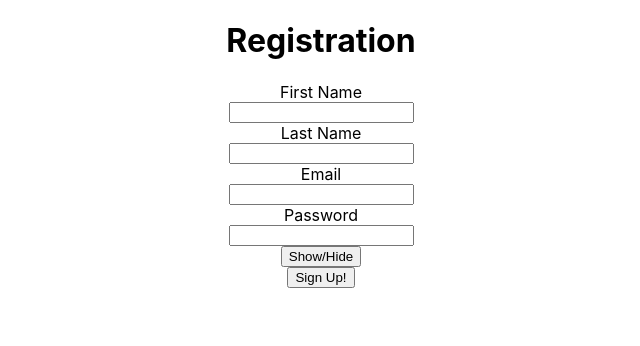
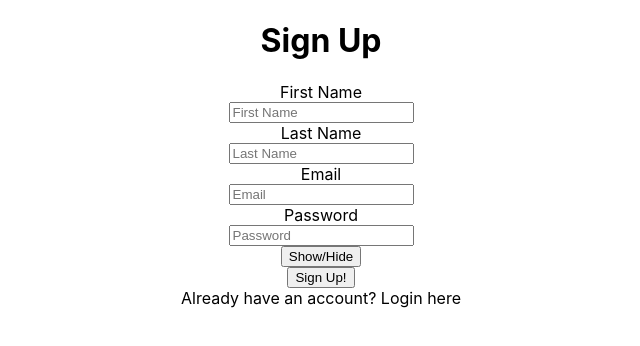
Before and after one commit to GT-4Farmers/haystack, a React (Create React App) app in the folder frontend/: page /register in a window 1280 px wide. Shown: the top 346 px of the page, without its empty margins (319-959 px from the left). Built offline with nearby package versions, Linux system fonts and the light colour scheme.

Commit message:
Fix Register with blank fields

```diff
--- a/frontend/src/App.css
+++ b/frontend/src/App.css
@@ -42,3 +42,7 @@
   flex-direction: column;
   align-items: center;
 }
+
+.loginText {
+  cursor: pointer;
+}
--- a/frontend/src/App.js
+++ b/frontend/src/App.js
@@ -1,5 +1,6 @@
 import './App.css';
 import { BrowserRouter as Router, Switch, Route } from 'react-router-dom';
+import { useState } from 'react';
 import Profile from './components/Profile';
 import Users from './components/Users';
 import Home from './components/Home';
@@ -7,16 +8,23 @@ import Login from './components/Login';
 import Register from './components/Register';
 
 
-const App = () => (
+function App() {
+  const [title, updateTitle] = useState(null);
+
+  return (
     <Router>
       <Switch>
         <Route path="/" exact component={Home} />
         <Route path="/users" component={Users} />
         <Route path="/profile" component={Profile} />
         <Route path="/login" component={Login} />
-      <Route path="/register" component={Register} />
+        <Route path="/register" component={Register}>
+          <Register updateTitle={updateTitle}/>
+        </Route>
       </Switch>
     </Router>
   )
 
-export default App;
+}
+
+export default App
--- a/frontend/src/components/Register.js
+++ b/frontend/src/components/Register.js
@@ -2,91 +2,143 @@ import React, { useState } from 'react'
 import Axios from 'axios'
 import '../App.css';
 
-function Register() {
+function Register(props) {
 
-    const [firstNameReg, setFirstNameReg] = useState('');
-    const [lastNameReg, setLastNameReg] = useState('');
-    const [emailReg, setEmailReg] = useState('');
-    const [passwordReg, setPasswordReg] = useState('');
+    const [state, setState] = useState({
+        firstNameReg: "",
+        lastNameReg: "",
+        emailReg: "",
+        passwordReg: "",
+        confirmPasswordReg: ""
+    })
+
+    // const [firstNameReg, setFirstNameReg] = useState('');
+    // const [lastNameReg, setLastNameReg] = useState('');
+    // const [emailReg, setEmailReg] = useState('');
+    // const [passwordReg, setPasswordReg] = useState('');
     const [hidden, setHidden] = useState(true);
 
     const register = () => {
+        if (state.firstNameReg === "" ||
+            state.lastNameReg === "" ||
+            state.emailReg === "" ||
+            state.passwordReg === "") {
+                alert("Please fill out all of the required fields.");
+                return;
+        }
+
         Axios.post('http://localhost:3001/register', {
-            firstName: firstNameReg,
-            lastName: lastNameReg,
-            email: emailReg,
-            password: passwordReg
+            firstName: state.firstNameReg,
+            lastName: state.lastNameReg,
+            email: state.emailReg,
+            password: state.passwordReg,
+            // confirmPassword: state.confirmPasswordReg
         }).then((response) => {
             console.log(response);
             if (!response.data.success) {
                 alert(response.data.msg);
+            } else {
+                alert(response.data.msg);
+                // redirectToHome();
             }
         })
-        clearForm();
+        // clearForm();
     };
 
-    const clearForm = () => {
-        setFirstNameReg('')
-        setLastNameReg('')
-        setEmailReg('')
-        setPasswordReg('')
+    const redirectToHome = () => {
+        props.updateTitle('Home')
+        props.history.push('/home');
     }
+    const redirectToLogin = () => {
+        props.updateTitle('Login')
+        props.history.push('/login');
+    }
+
+    // const clearForm = () => {
+    //     setFirstNameReg('')
+    //     setLastNameReg('')
+    //     setEmailReg('')
+    //     setPasswordReg('')
+    // }
 
     const toggleShow = () => {
         setHidden(!hidden)
     }
 
+    // const handleRegister = (e) => {
+    //     e.preventDefault();
+    //     if (state.password === state.confirmPassword) {
+    //         register();
+    //     } else {
+    //         //
+    //     }
+    // }
+
+    const handleChange = (e) => {
+        const { id, value } = e.target
+        setState(prevState => ({
+            ...prevState,
+            [id] : value
+        }))
+    }
+
     return (
         <div className="App">
             <div className = "registration">
-                <h1>Registration</h1>
+                <h1>Sign Up</h1>
                 <label>First Name</label>
                 <input
                     type="text"
-                    onChange={(e) => {
-                        if (e.target.value === '') {
-                            return;
-                        } else {
-                            setFirstNameReg(e.target.value);
-                        }
-                    }}
+                    placeholder="First Name"
+                    id="firstNameReg"
+                    value={state.firstNameReg ? state.firstNameReg : ""}
+                    onChange={handleChange}
                 />
                 <label>Last Name</label>
                 <input
                     type="text"
-                    onChange={(e) => {
-                        if (e.target.value === '') {
-                            return;
-                        } else {
-                            setLastNameReg(e.target.value);
-                        }
-                    }}
+                    placeholder="Last Name"
+                    id="lastNameReg"
+                    value={state.lastNameReg ? state.lastNameReg : ""}
+                    onChange={handleChange}
                 />
                 <label>Email</label>
                 <input
-                    type="text"
-                    onChange={(e) => {
-                        if (e.target.value === '') {
-                            return;
-                        } else {
-                            setEmailReg(e.target.value);
-                        }
-                    }}
+                    type="email"
+                    placeholder="Email"
+                    id="emailReg"
+                    value={state.emailReg ? state.emailReg : ""}
+                    onChange={handleChange}
                 />
                 <label>Password</label>
                 <input
                     type={hidden ? "password" : "text"}
-                    onChange={(e) => {
-                        if (e.target.value === '') {
-                            return;
-                        } else {
-                            setPasswordReg(e.target.value);
-                        }
-                    }}
+                    placeholder="Password"
+                    id="passwordReg"
+                    value={state.passwordReg ? state.passwordReg : ""}
+                    onChange={handleChange}
                 />
+                {/* <label>Confirm Password</label>
+                <input
+                    type={hidden ? "password" : "text"}
+                    placeholder="Confirm Password"
+                    id="confirmPasswordReg"
+                    value={state.confirmPasswordReg ? state.confirmPasswordReg : ""}
+                    onChange={handleChange}
+                /> */}
                 <button onClick={toggleShow}> Show/Hide </button>
                 <button onClick={register}> Sign Up! </button>
+
+                <div className="mt-2">
+                    <span>Already have an account? </span>
+                    <span
+                        className="loginText"
+                        onClick={() => redirectToLogin()}>
+                            Login here
+                    </span>
+                </div>
             </div>
+
         </div>
     )
 
```
Also changed, not shown: 2 other files (tests, documents, lock files or other folders). Lines whose indentation alone changed are shown as unchanged.
